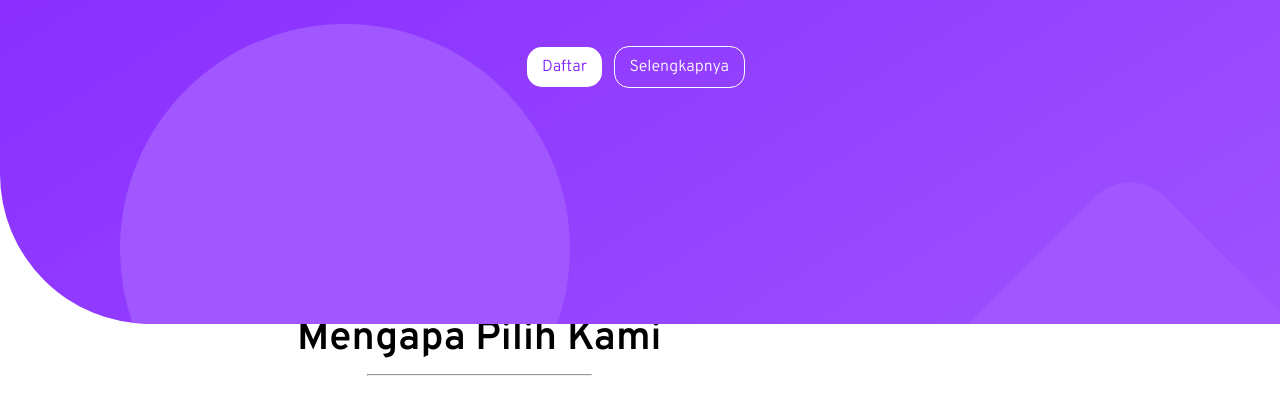
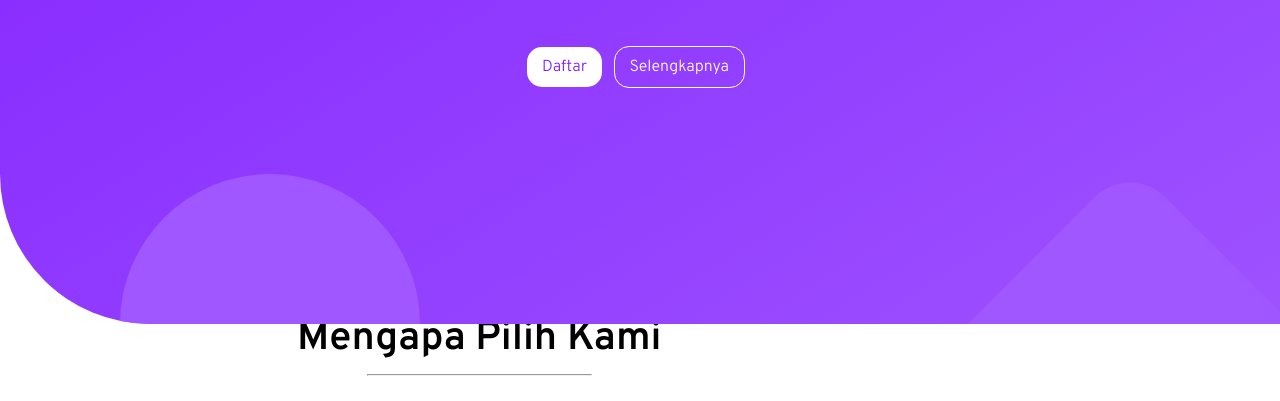
Before and after one commit to AlfitoDimasss/dasar-pemrograman-web, a plain HTML site: page submission-new/index.html in a window 1280 px wide. Shown: the part 476-877 px from the top of the page. Drawn offline with Linux system fonts and the light colour scheme.

Commit message:
update submission page new

```diff
--- a/submission-new/style.css
+++ b/submission-new/style.css
@@ -106,8 +106,8 @@ header .jumbotron .btn-learn {
 }
 
 header #header-blob-1 {
-  width: 350px;
-  height: 350px;
+  width: 200px;
+  height: 200px;
   background-color: #a157ff;
   border-radius: 50%;
   position: absolute;
@@ -363,8 +363,8 @@ footer .footer-container li a {
   }
 
   header #header-blob-1 {
-    width: 450px;
-    height: 450px;
+    width: 300px;
+    height: 300px;
     bottom: -150px;
     left: 120px;
   }
```
